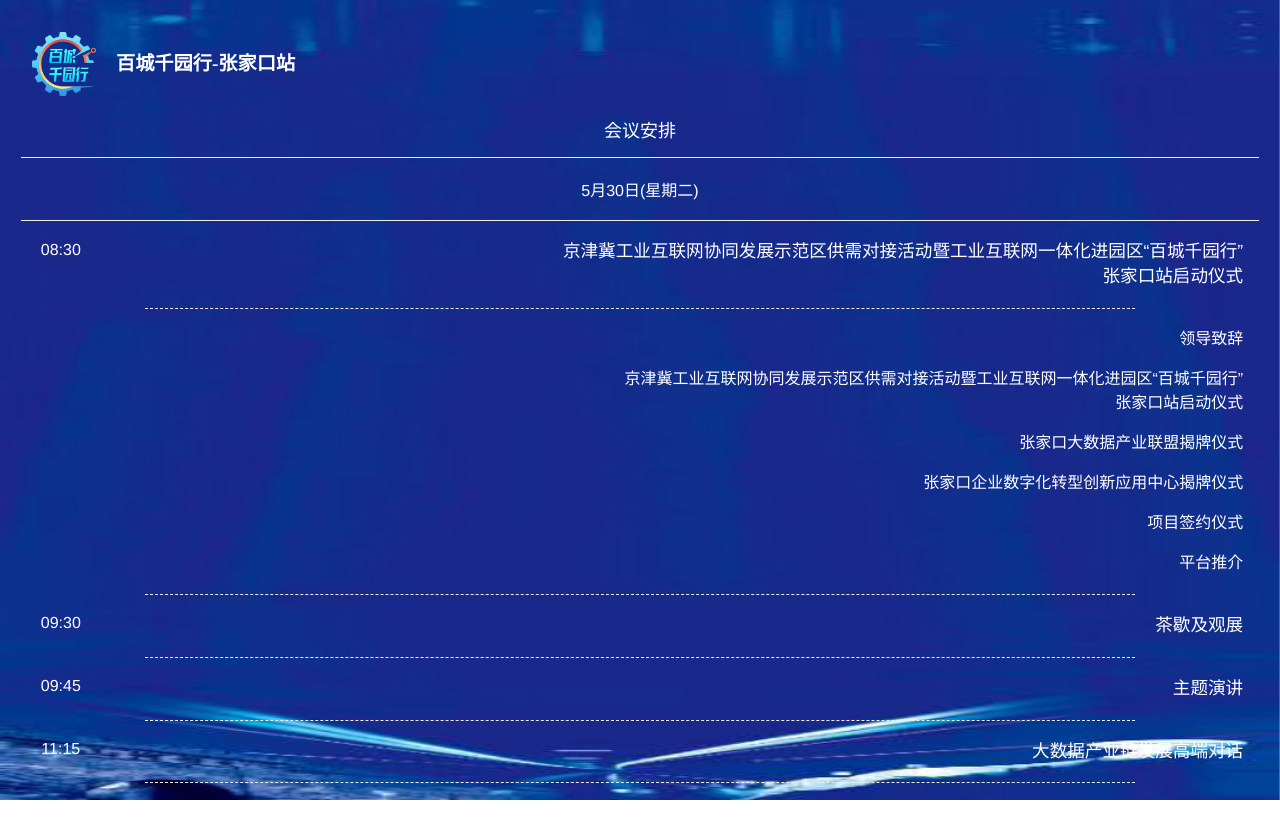
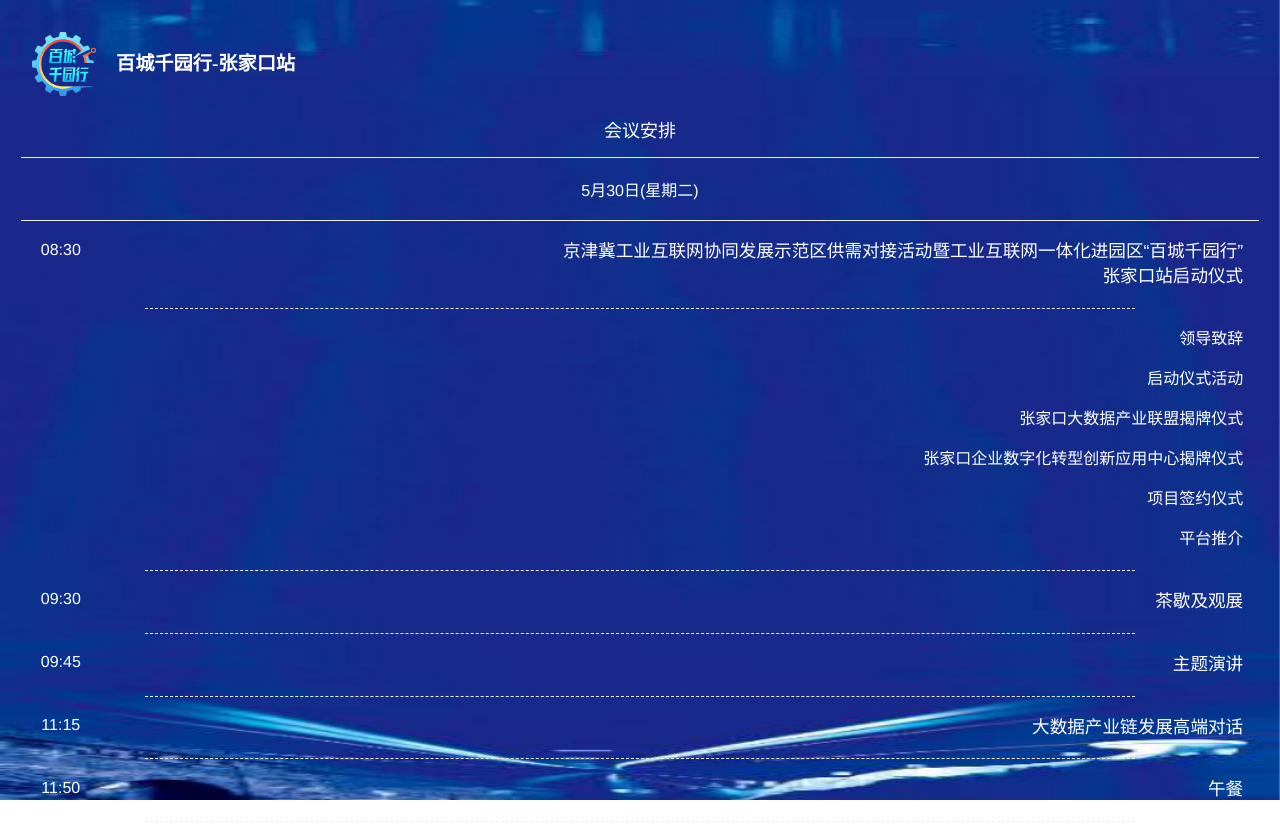
Before and after one commit to libin47/SigninBaiChengQianYuan, a Python web app: template app/templates/timeanpai.html in a window 1280 px wide. Shown: the top 840 px of the page. Run offline with Jinja, Linux system fonts and the light colour scheme; the template is opened without the code that fills it, so the values that code supplies are empty.

Commit message:
修改日程展示效果v11

```diff
--- a/app/templates/timeanpai.html
+++ b/app/templates/timeanpai.html
@@ -67,12 +67,9 @@
 
 		<div class="time-hour" style="padding-left: 2rem;">
 			<div class="time-time" style="font-size: 1rem;min-width: 2rem;width: 2rem;"></div>
-			<div class="time-thing" style="font-size: 1rem;">京津冀工业互联网协同发展示范区供需对接活动暨工业互联网一体化进园区“百城千园行”</div>
+			<div class="time-thing" style="font-size: 1rem;">启动仪式活动</div>
 		</div>
-		<div class="time-hour" style="padding-top: 0;padding-left: 2rem;">
-			<div class="time-time" style="font-size: 1rem;min-width: 2rem;width: 2rem;"></div>
-			<div class="time-thing" style="font-size: 1rem;">张家口站启动仪式</div>
-		</div>
+
 
 		<!-- <div class="time-address"></div> -->
 		<!-- <div class="time-space"><div class="time-space-sub"></div></div> -->
```
